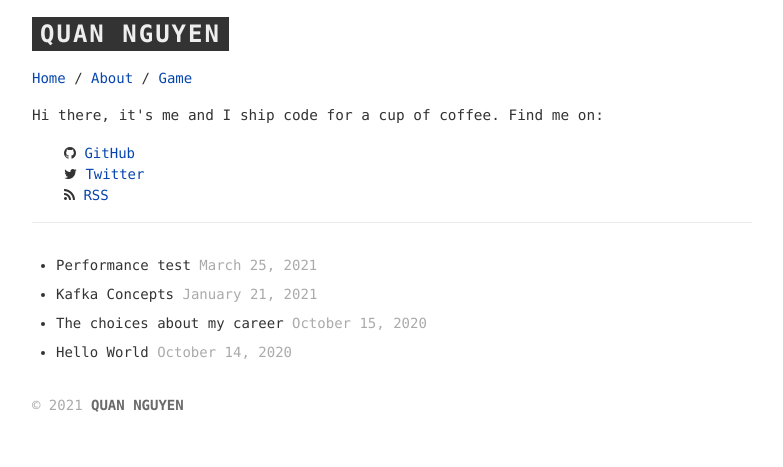
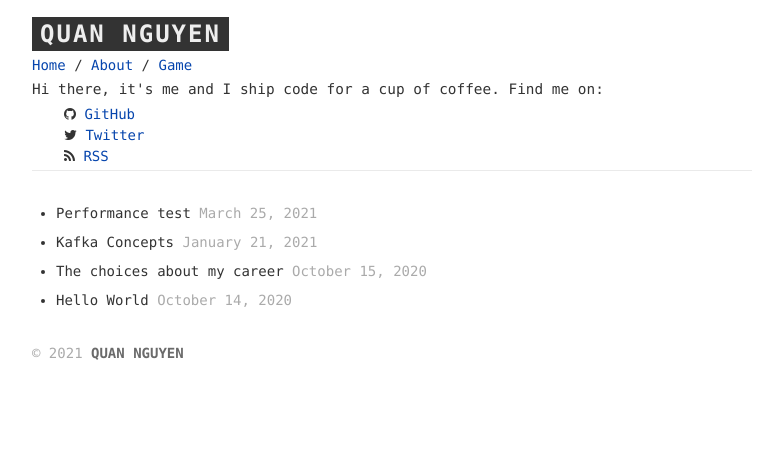
Before and after one commit to nauk17/nauk17.github.io, a plain HTML site: page index.html in a window 1280 px wide. Shown: the whole page, without its empty margins (248-1031 px from the left). Drawn offline with Linux system fonts and the light colour scheme.

Commit message:
Update styte.css

```diff
--- a/assets/styte.css
+++ b/assets/styte.css
@@ -12,7 +12,7 @@
 	}
 
 	blockquote, dl, figure, h1, h2, h3, h4, h5, h6, ol, p, pre, table, ul {
-		margin-bottom: 1rem
+		margin-bottom: 0.2rem
 	}
 
 	img {
```
